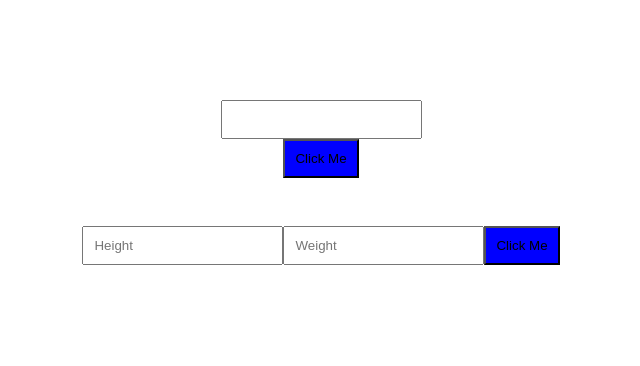
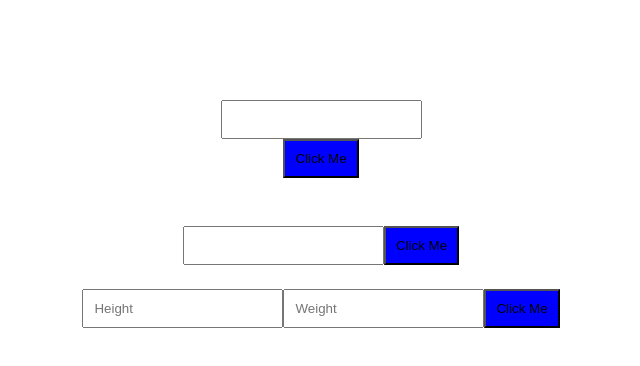
Before and after one commit to agusTrih/exercise7-react-yarn, a React (Create React App) app: page /catsage in a window 1280 px wide. Shown: the top 366 px of the page, without its empty margins (319-959 px from the left). Built offline with nearby package versions, Linux system fonts and the light colour scheme.

Commit message:
ad catsAge

```diff
--- a/src/pages/CatsAge/CatsAge.jsx
+++ b/src/pages/CatsAge/CatsAge.jsx
@@ -33,7 +33,7 @@ function CatsAge() {
     };
     function agePlus(cat) {
         const after2Age = (cat - 2) * 4 + 24;
-        if (cat == 1) {
+        if (cat === "1") {
             return `Kucing yang berusia 1 tahun, sebenarnya memiliki tubuh yang berusia 15 tahun dalam umur manusia`;
         } else if (cat === 2) {
             return `Kucing yang berusia 1 tahun, sebenarnya memiliki tubuh yang berusia 24 tahun dalam umur manusia`;
--- a/src/pages/TextTransform/TextTransform.jsx
+++ b/src/pages/TextTransform/TextTransform.jsx
@@ -1,13 +1,6 @@
-import React from "react";
+import React, { useState } from "react";
 import Styled from "styled-components";
 
-const FormStyle = Styled.form`
-display: flex;
-flex-direction: column;
-justify-content: center;
-align-items: center;
-margin-top: 100px
-`;
 const InputStyle = Styled.input`
 padding: 10px;
 `;
@@ -20,7 +13,41 @@ font-size: 24px;
 color: blue;
 `;
 function TextTransform() {
-    return <div></div>;
+    const [text, setText] = useState("");
+    const [afterConverter, setAfterConverter] = useState("");
+
+    const handleInput = (event) => {
+        setText(event.target.value);
+    };
+
+    const handleClick = () => {
+        let string = text;
+        let regex = /[a-z]/;
+
+        let arrayString = string.split("");
+        let result = arrayString.map((value) => {
+            if (regex.test(value)) {
+                value = value.toUpperCase();
+            } else {
+                value = value.toLowerCase();
+            }
+            return value;
+        });
+        result = result.join("");
+        setAfterConverter(result);
+    };
+
+    return (
+        <div>
+            <InputStyle
+                type="text"
+                value={text}
+                onChange={handleInput}
+            ></InputStyle>
+            <ButtonStyle onClick={handleClick}>Click Me</ButtonStyle>
+            <ParagraphStyle>{afterConverter}</ParagraphStyle>
+        </div>
+    );
 }
 
 export default TextTransform;
```
